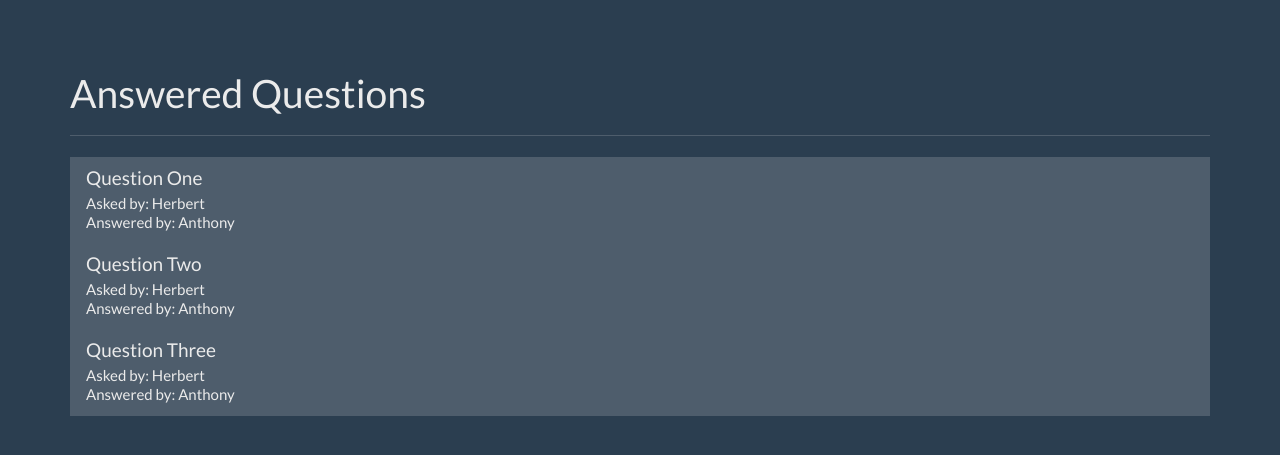
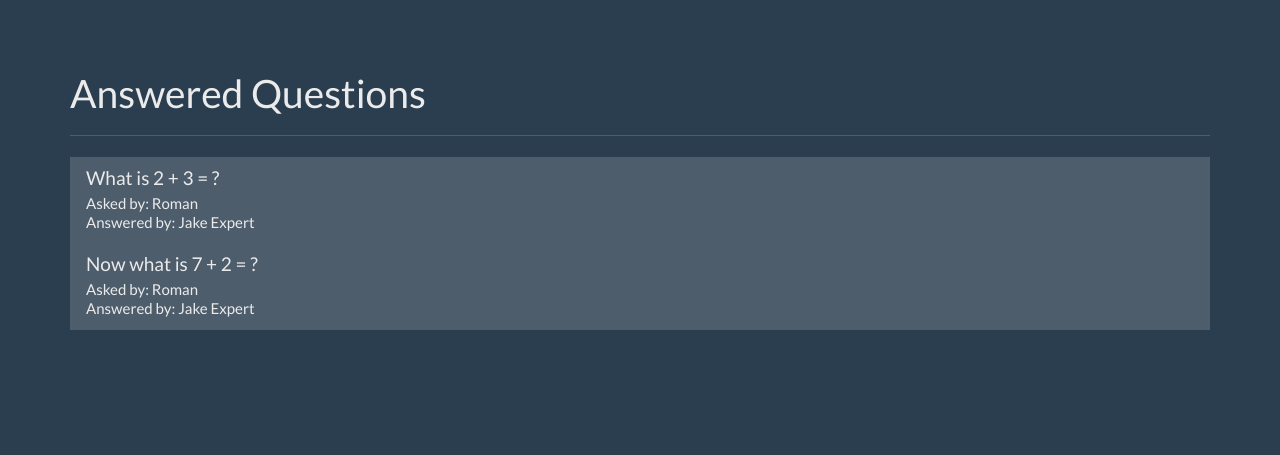
Before and after one commit to tolmachevroman/flask-course, a Flask app: page / in a window 1280 px wide. Shown: the part 40-495 px from the top of the page. Run offline with Flask 3, Linux system fonts and the light colour scheme; data comes from the database, SQL or seed files in the repository; both versions use the stored data as it was after the commit; some libraries are stand-ins or nearby versions.

Commit message:
add answer question

```diff
--- a/questions-and-answers/app.py
+++ b/questions-and-answers/app.py
@@ -31,7 +31,12 @@ def get_current_user():
 def index():
     user = get_current_user()
 
-    return render_template('home.html', user=user)
+    db = get_db()
+    questions = db.execute('select questions.id, questions.question, askers.name as asker_name, experts.name as expert_name \
+                           from questions join users as askers on askers.id = questions.asked_by_id \
+                           join users as experts on experts.id = questions.expert_id where questions.answer is not null').fetchall()
+
+    return render_template('home.html', user=user, questions=questions)
 
 # ------------------------------
 # Registration Routes
@@ -93,8 +98,8 @@ def login_post():
 # ------------------------------
 
 
-@app.route('/question')
-def question():
+@app.route('/question/<question_id>')
+def question(question_id):
     user = get_current_user()
 
     return render_template('question.html', user=user)
@@ -104,11 +109,28 @@ def question():
 # ------------------------------
 
 
-@app.route('/answer')
-def answer():
+@app.get('/answer/<question_id>')
+def answer_get(question_id):
     user = get_current_user()
 
-    return render_template('answer.html', user=user)
+    db = get_db()
+    question = db.execute('select id, question from questions where id = ?', [
+                          question_id]).fetchone()
+
+    return render_template('answer.html', user=user, question=question)
+
+
+@app.post('/answer/<question_id>')
+def answer_post(question_id):
+    user = get_current_user()
+    answer = request.form['answer']
+
+    db = get_db()
+    db.execute('update questions set answer = ? where id = ?',
+               [answer, question_id])
+    db.commit()
+
+    return redirect(url_for('unanswered'))
 
 # ------------------------------
 # Ask Routes
@@ -139,10 +161,17 @@ def ask_post():
 
     return redirect(url_for('index'))
 
+# ------------------------------
+# Unanswered Routes
+# ------------------------------
+
 
 @app.route('/unanswered')
 def unanswered():
     user = get_current_user()
+
+    if user is None:
+        return redirect(url_for('index'))
 
     db = get_db()
     questions = db.execute(
--- a/questions-and-answers/templates/answer.html
+++ b/questions-and-answers/templates/answer.html
@@ -54,17 +54,17 @@
   <div class="container theme-showcase" role="main">
 
     <div class="page-header">
-      <h1>What?</h1>
+      <h1>{{ question.question }}</h1>
     </div>
     <div class="row">
       <div class="col-lg-12">
         <div class="well bs-component">
-          <form class="form-horizontal">
+          <form class="form-horizontal" action="{{ url_for('answer_post', question_id=question.id) }}" method="POST">
             <fieldset>
               <div class="form-group">
                 <label for="textArea" class="col-lg-2 control-label">Answer</label>
                 <div class="col-lg-10">
-                  <textarea class="form-control" rows="3" id="textArea"></textarea>
+                  <textarea class="form-control" rows="3" name="answer" id="textArea"></textarea>
                 </div>
               </div>
               <div class="form-group">
--- a/questions-and-answers/templates/home.html
+++ b/questions-and-answers/templates/home.html
@@ -59,21 +59,13 @@
     <div class="row">
       <div class="col-lg-12">
         <div class="list-group">
-          <a href="#" class="list-group-item">
-            <h4 class="list-group-item-heading">Question One</h4>
-            <p class="list-group-item-text">Asked by: Herbert</p>
-            <p class="list-group-item-text">Answered by: Anthony</p>
+          {% for question in questions %}
+          <a href="{{ url_for('question', question_id=question.id) }}" class="list-group-item">
+            <h4 class="list-group-item-heading">{{ question.question }}</h4>
+            <p class="list-group-item-text">Asked by: {{ question.asker_name }}</p>
+            <p class="list-group-item-text">Answered by: {{ question.expert_name }}</p>
           </a>
-          <a href="#" class="list-group-item">
-            <h4 class="list-group-item-heading">Question Two</h4>
-            <p class="list-group-item-text">Asked by: Herbert</p>
-            <p class="list-group-item-text">Answered by: Anthony</p>
-          </a>
-          <a href="#" class="list-group-item">
-            <h4 class="list-group-item-heading">Question Three</h4>
-            <p class="list-group-item-text">Asked by: Herbert</p>
-            <p class="list-group-item-text">Answered by: Anthony</p>
-          </a>
+          {% endfor %}
         </div>
       </div><!-- /.col-lg-12 -->
     </div>
--- a/questions-and-answers/templates/unanswered.html
+++ b/questions-and-answers/templates/unanswered.html
@@ -60,7 +60,7 @@
       <div class="col-lg-12">
         <div class="list-group">
           {% for question in questions %}
-          <a href="#" class="list-group-item">
+          <a href="{{ url_for('answer_get', question_id=question.id) }}" class="list-group-item">
             <h4 class="list-group-item-heading">{{ question.question }}</h4>
             <p class="list-group-item-text">Asked by: {{ question.name }}</p>
           </a>
```
Also changed, not shown: questions-and-answers/questions.db.
